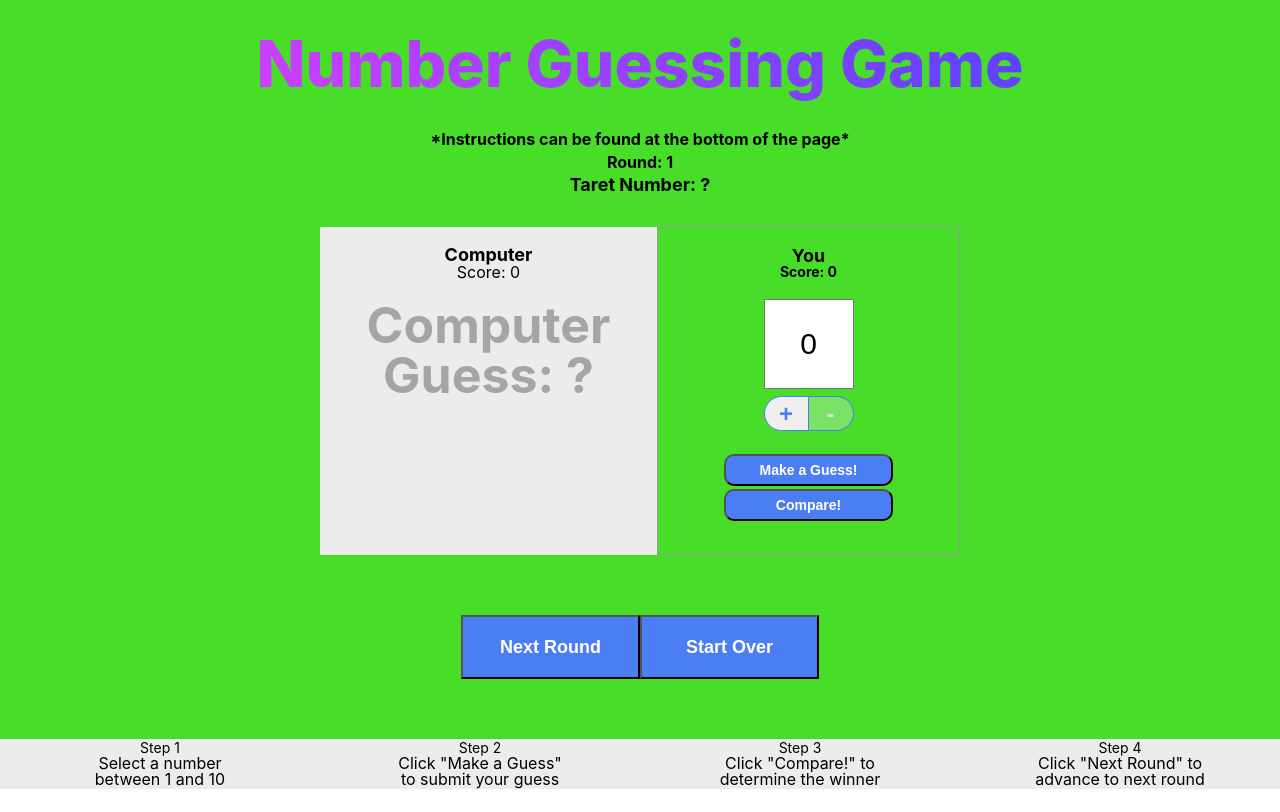
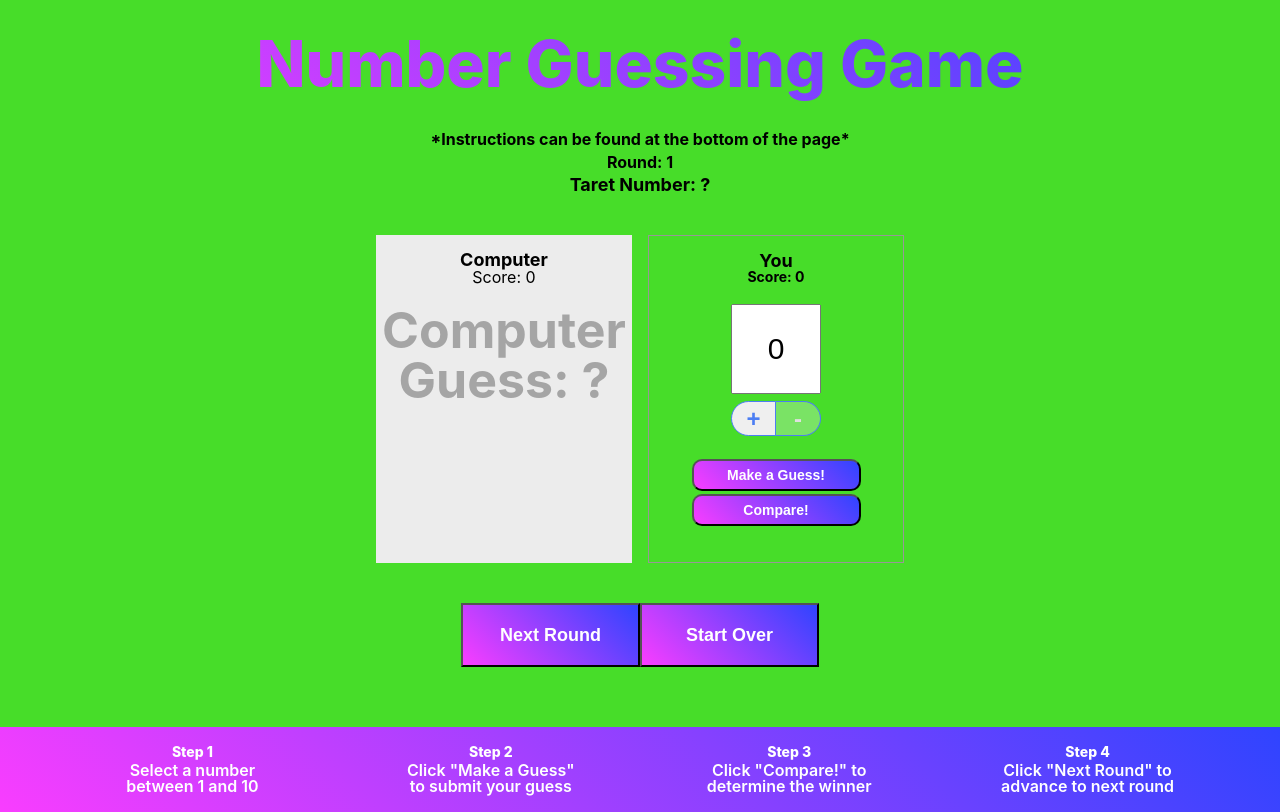
Before and after one commit to manovak24/Number_Guessing_Game, a React (Create React App) app: page / in a window 1280 px wide. Built offline with nearby package versions, Linux system fonts and the light colour scheme; a web font is replaced by a local one.

Commit message:
Working on styles.

```diff
--- a/src/App.css
+++ b/src/App.css
@@ -9,7 +9,7 @@
 }
 
 .game-container {
-    max-width: 640px;
+
     margin: 0 auto;
     text-align: center;
 }
@@ -34,18 +34,36 @@
 }
 
 .instructions {
-    background-color: #ececec;
+    background: #f93dff; /* fallback for old browsers */
+	background: -webkit-linear-gradient(
+		to right,
+		#f93dff,
+		#2f44ff
+	); /* Chrome 10-25, Safari 5.1-6 */
+	background: linear-gradient(45deg, #f93dff, #2f44ff);
     width: 100%;
     display: flex;
-    justify-content: space-around;
+    justify-content: space-evenly;
+}
+
+@media screen and (max-width: 550px) {
+    .instructions {
+        display: flex;
+        flex-wrap: wrap;
+    }
 }
 
 .instruction {
     width: 180px;
+    margin: 1rem;
     padding: 2px;
     text-align: center;
+    font-weight: 600;
+    color: white;
 }
 
 .instructions h3 {
     font-size: 14px;
+    font-weight: 800;
+    margin-bottom: .2rem;
 }
--- a/src/Components/game.css
+++ b/src/Components/game.css
@@ -12,19 +12,28 @@
 }
 
 .guess {
-    min-width: 303px;
+    width: 16rem;
     height: 328px;
     display: flex;
     flex-direction: column;
     align-items: center;
-    padding: 19px;
+    padding: 1rem;
+    margin: .5rem;
 }
 
 .guessing-area {
     display: flex;
-    justify-content: space-around;
-    align-items: flex-start;
-    margin-bottom: 60px;
+    justify-content: center;
+    margin-bottom: 2rem;
+}
+
+@media screen and (max-width: 550px) {
+    .guessing-area {
+        flex-direction: column;
+        align-items: center;
+    }
+
+
 }
 
 .guess-title {
@@ -115,7 +124,13 @@
 }
 
 .button {
-    background-color: #4c7ef3;
+    background: #f93dff; /* fallback for old browsers */
+	background: -webkit-linear-gradient(
+		to right,
+		#f93dff,
+		#2f44ff
+	); /* Chrome 10-25, Safari 5.1-6 */
+	background: linear-gradient(45deg, #f93dff, #2f44ff);
     color: #fff;
     cursor: pointer;
 }
```
